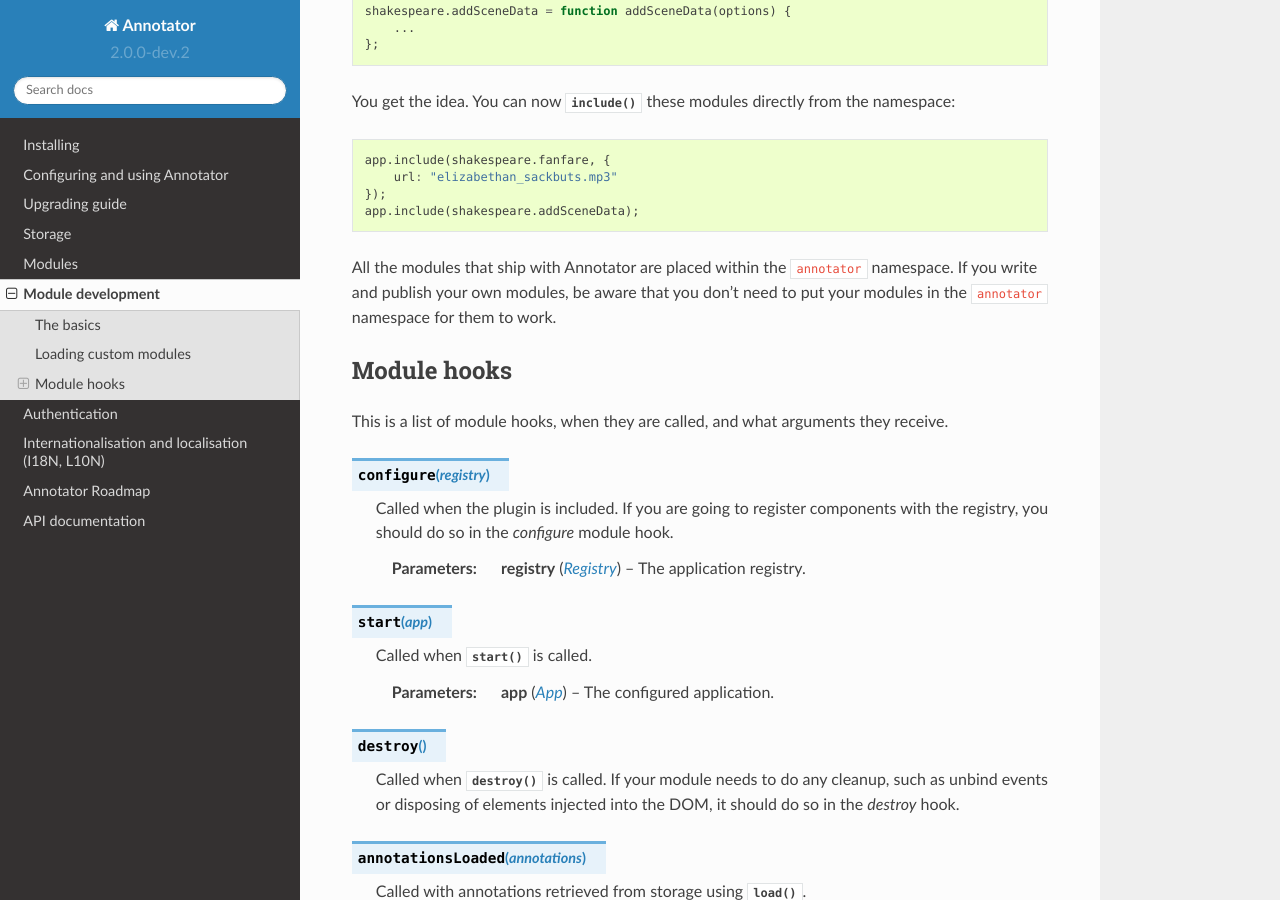
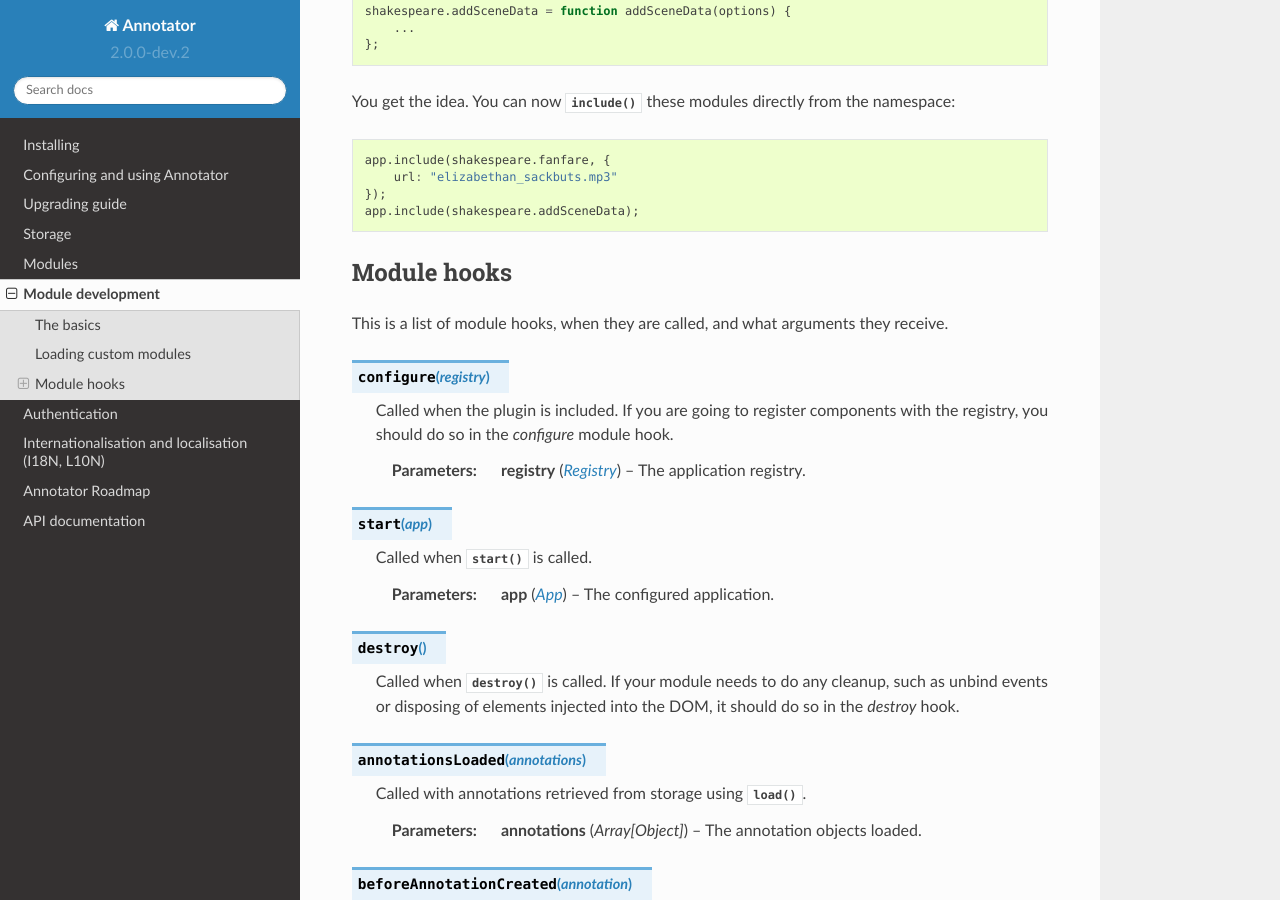
Before and after one commit to openannotation/annotator, a Sphinx documentation site: the page built from doc/module-development.rst, in a window 1280 px wide and 900 px high, scrolled down 2081 px. Built offline with Sphinx 7.4.7 and the Read the Docs theme 2.0.0, drawn with Linux system fonts in a browser that asks for light colours; pages that are not in the unit, such as notebooks, are missing from menus.

```diff
--- a/doc/module-development.rst
+++ b/doc/module-development.rst
@@ -103,11 +103,6 @@ modules directly from the namespace::
     });
     app.include(shakespeare.addSceneData);
 
-All the modules that ship with Annotator are placed within the ``annotator``
-namespace. If you write and publish your own modules, be aware that you don't
-need to put your modules in the ``annotator`` namespace for them to work.
-
-
 .. _module-hooks:
 
 Module hooks
```
